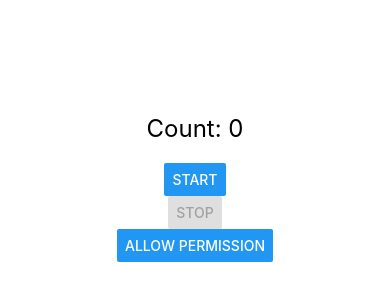
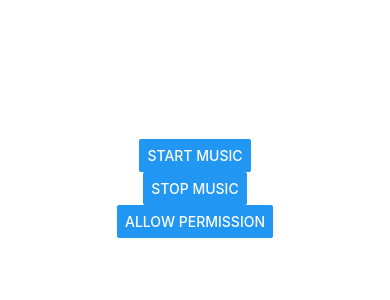
Before and after one commit to xuanquocc/Dectect_deepfake, a React Native app: screen / in a window 390 px wide. Shown: the part 234-534 px from the top of the page. Built offline with nearby package versions, Linux system fonts and the light colour scheme.

Commit message:
bind with accessibility service

```diff
--- a/App.js
+++ b/App.js
@@ -3,26 +3,12 @@ import { View, Text, Button } from 'react-native';
 import CountingService from './src/modules/CountingServiceModule';
 
 const App = () => {
-  const [count, setCount] = useState(0);
-  const [isCounting, setIsCounting] = useState(false);
-
-  useEffect(() => {
-    const interval = setInterval(() => {
-      if (isCounting) {
-        setCount((prevCount) => prevCount + 1);
-      }
-    }, 1000);
-
-    return () => clearInterval(interval);
-  }, [isCounting]);
 
   const startCounting = () => {
-    setIsCounting(true);
     CountingService.startCounting();
   };
 
   const stopCounting = () => {
-    setIsCounting(false);
     CountingService.stopCounting();
   };
   const allow = () => {
@@ -30,9 +16,8 @@ const App = () => {
   }
   return (
     <View style={{ flex: 1, justifyContent: 'center', alignItems: 'center' }}>
-      <Text style={{ fontSize: 24, marginBottom: 20 }}>Count: {count}</Text>
-      <Button title="Start" onPress={startCounting} disabled={isCounting} />
-      <Button title="Stop" onPress={stopCounting} disabled={!isCounting} />
+      <Button title="Start music" onPress={startCounting}  />
+      <Button title="Stop music" onPress={stopCounting} />
       <Button title="Allow permission" onPress={allow}/>
     </View>
   );
```
Also changed, not shown: 4 other files (tests, documents, lock files or other folders).
